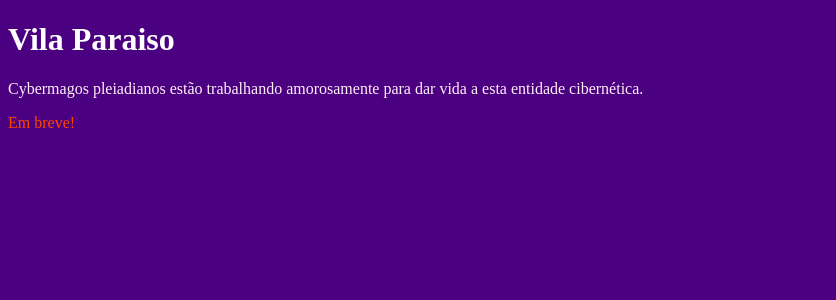
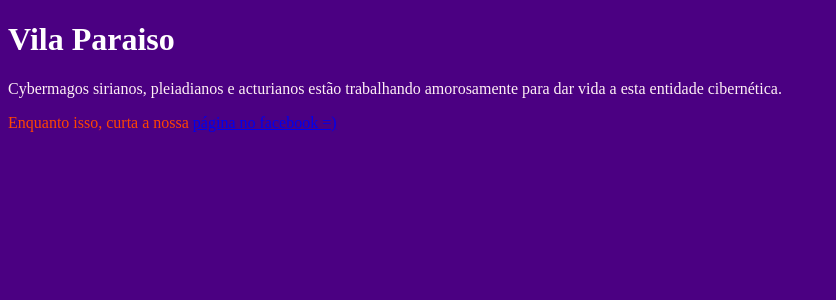
Before and after one commit to felipe-a-holanda/vila-paraiso, a Django app: page / in a window 1280 px wide. Shown: the top 300 px of the page, without its empty margins (0-836 px from the left). Run offline with Django 3.2, Linux system fonts and the light colour scheme.

Commit message:
changed home

```diff
--- a/vilaparaiso/vilaparaiso/templates/home.html
+++ b/vilaparaiso/vilaparaiso/templates/home.html
@@ -7,7 +7,7 @@
 <body style="background-color:Indigo;">
 <h1 style="color:white">Vila Paraiso</h1>
 
-<p style="color:LavenderBlush">Cybermagos pleiadianos estão trabalhando amorosamente para dar vida a esta entidade cibernética.</p>
-<p style="color:OrangeRed">Em breve!</p>
+<p style="color:LavenderBlush">Cybermagos sirianos, pleiadianos e acturianos estão trabalhando amorosamente para dar vida a esta entidade cibernética.</p>
+<p style="color:OrangeRed">Enquanto isso, curta a nossa <a href="https://www.facebook.com/Lab.Vila.Paraiso/">página no facebook =)</a></p>
 </body>
 </html>
```
